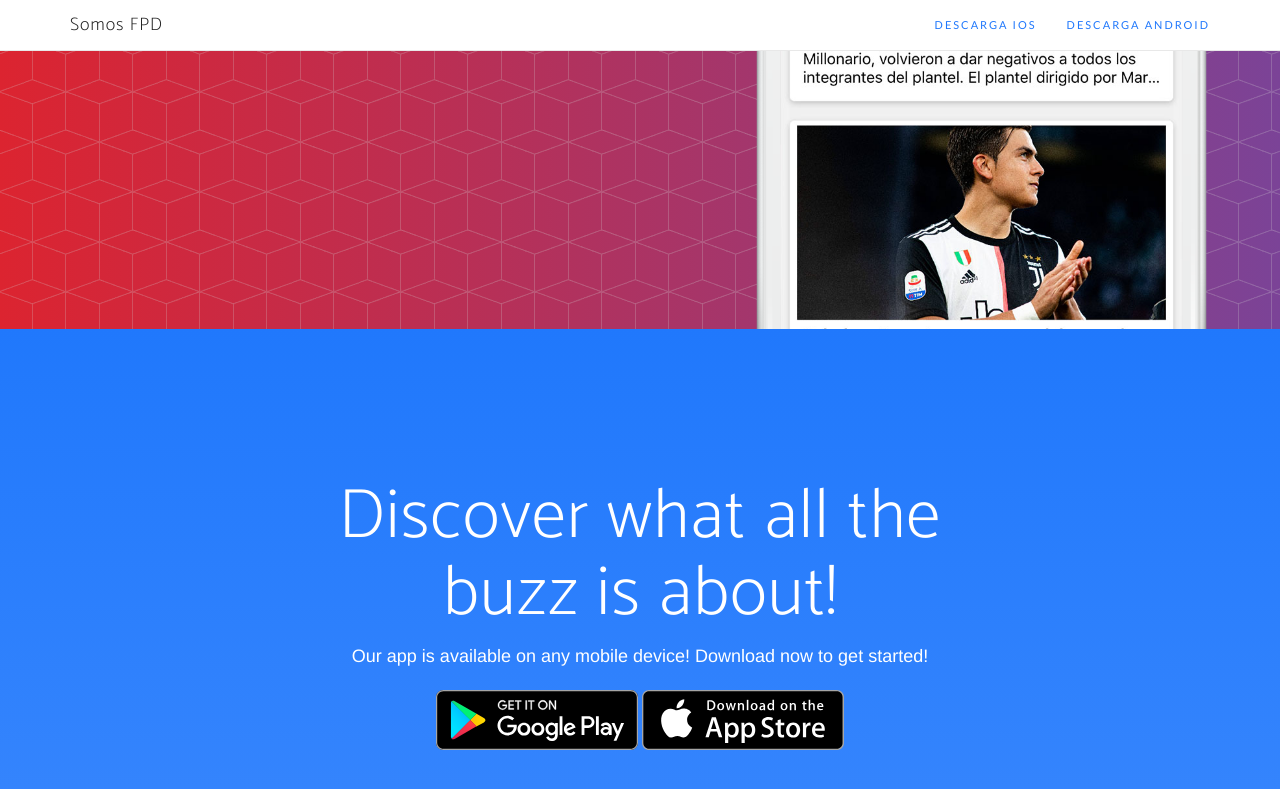
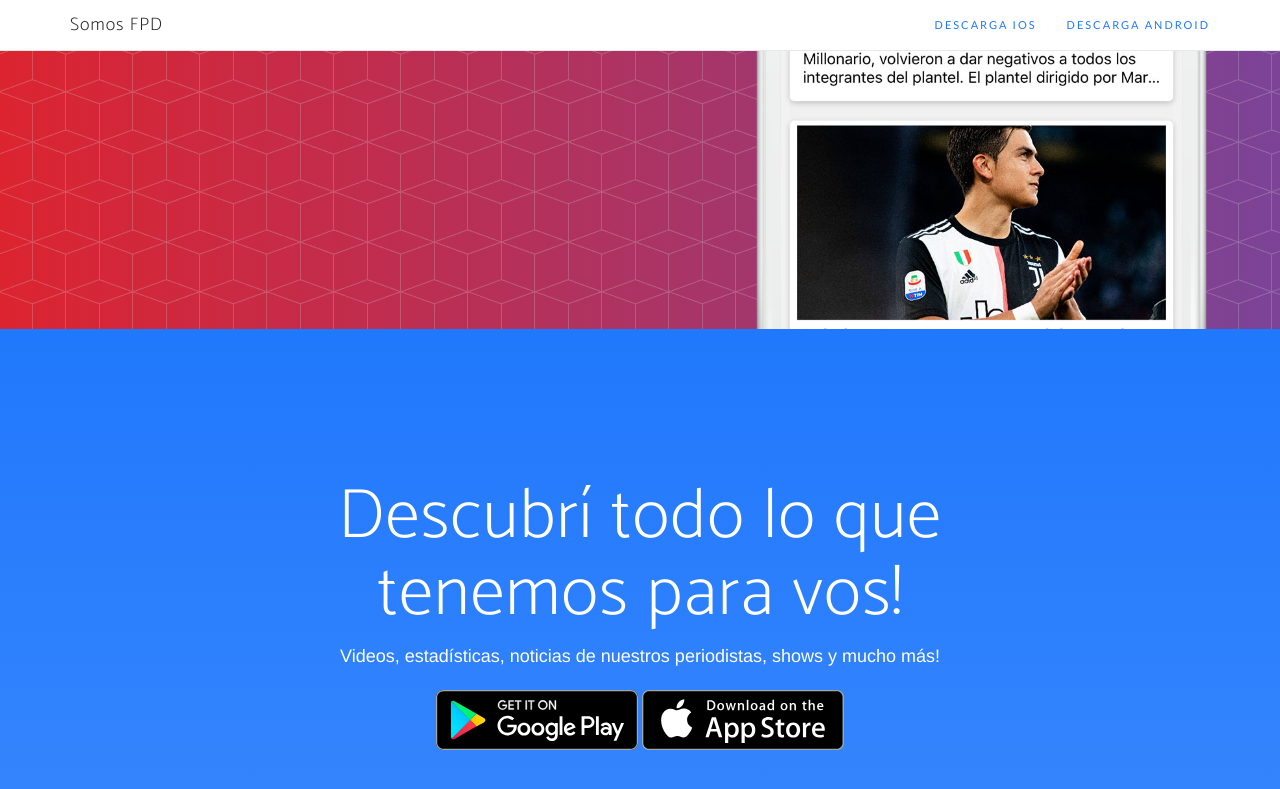
Before and after one commit to playtown-team/fpd-website, a Jekyll site: the page built from index.html, in a window 1280 px wide and 900 px high, scrolled down 571 px. Shown: the top 789 px of the window. Built offline with Jekyll 4.4.1, drawn with Linux system fonts in a browser that asks for light colours; nearby versions of some CDN libraries; some web fonts are replaced.

Commit message:
Update call-to-action.html

```diff
--- a/_includes/call-to-action.html
+++ b/_includes/call-to-action.html
@@ -2,8 +2,8 @@
     <div class="container">
         <div class="row">
             <div class="col-md-8 col-md-offset-2">
-                <h2 class="section-heading">Discover what all the buzz is about!</h2>
-                <p>Our app is available on any mobile device! Download now to get started!</p>
+                <h2 class="section-heading">Descubrí todo lo que tenemos para vos!</h2>
+                <p>Videos, estadísticas, noticias de nuestros periodistas, shows y mucho más!</p>
                 <div class="badges">
                     <a class="badge-link" href="#"><img src="/img/google-play-badge.svg" alt=""></a>
                     <a class="badge-link" href="#"><img src="/img/app-store-badge.svg" alt=""></a>
```
